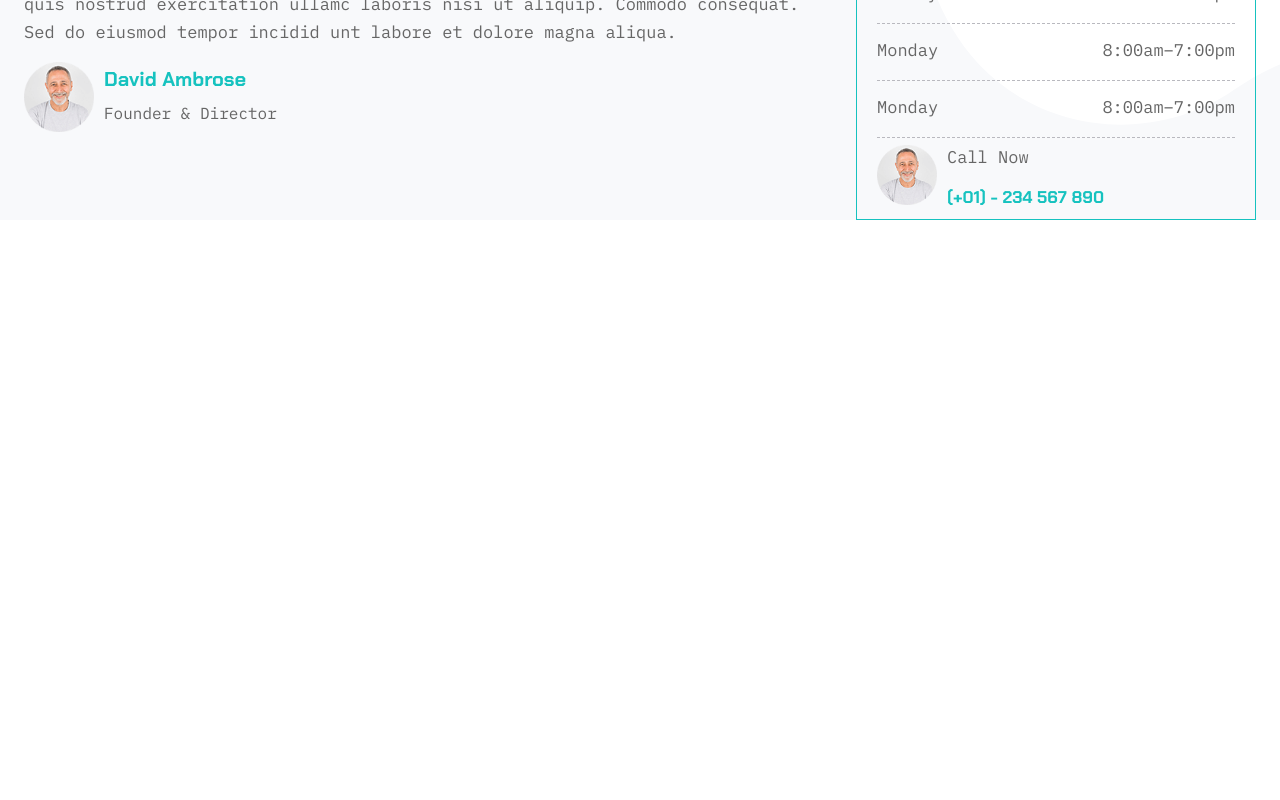
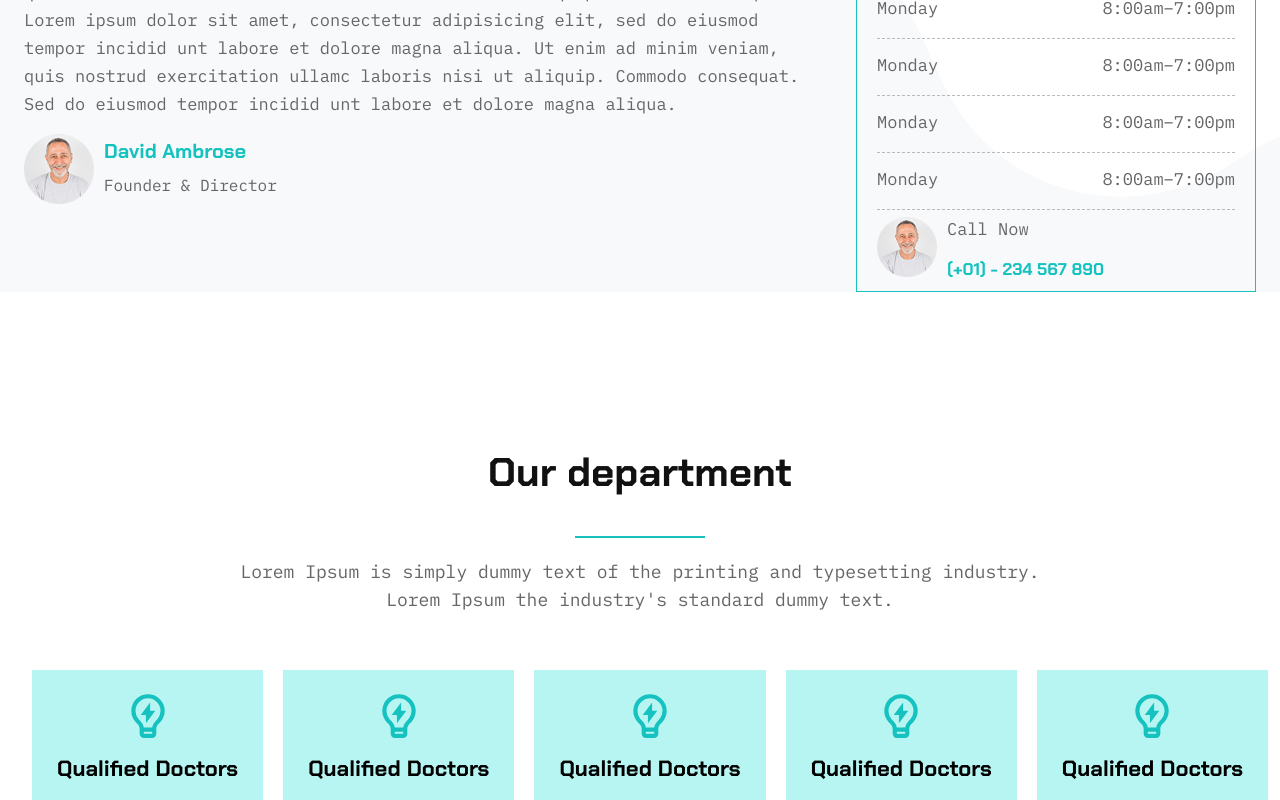
Before and after one commit to shlomihaimov1/react-gym-for-client, a React (Create React App) app: page / in a window 1280 px wide. Shown: the part 1711-2511 px from the top of the page. Before the commit the page ends 1987 px from the top, so only its background shows below. Built offline with nearby package versions, Linux system fonts and the light colour scheme.

Commit message:
code update

```diff
--- a/src/App.js
+++ b/src/App.js
@@ -8,7 +8,7 @@ import Utility from './New/components/Utility';
 import ContactInfo from './New/components/ContactInfo';
 import { Route } from 'react-router-dom';
 import WhitePaper from './New/components/WhitePaper';
-import Faq from './New/components/Faq';
+import Department from './New/components/Department';
 import ReactCarousel from './New/components/ReactCarousel';
 import Cards from './New/components/Cards';
 function App() {
@@ -43,6 +43,7 @@ function App() {
       <HeaderSection/>
       <Cards/>
       <ContactInfo/>
+      <Department/>
       </div>
   );
 }
--- a/src/New/components/ContactInfo.js
+++ b/src/New/components/ContactInfo.js
@@ -6,6 +6,8 @@ function ContactInfo() {
     <div className='contactInfo' id='link3'>
      <h1>Who We Are</h1>
      <div className='line'></div>
+     <p>Lorem Ipsum is simply dummy text of the printing and typesetting industry. <br></br>
+Lorem Ipsum the industry's standard dummy text.</p>
  <div className='contact__info__back container'>
  <div className='contact__info__grid container'>
         <div className='contact__info__text'>
--- /dev/null
+++ b/src/New/components/Department.js
@@ -0,0 +1,42 @@
+import React from 'react'
+import '../style/department.scss'
+import { RiLightbulbFlashLine } from 'react-icons/ri';
+function Department() {
+  return (
+    <div className='dep__container' id='link2'>
+        <h1>Our department</h1>
+     <div className='line'></div>
+     <p>Lorem Ipsum is simply dummy text of the printing and typesetting industry. <br></br>
+Lorem Ipsum the industry's standard dummy text.</p>
+    <div className='deps container'>
+   <div className='dep'><div className='dep__circle'><RiLightbulbFlashLine className='dep__icon' size={50}/></div>
+   <h2>Qualified Doctors</h2>
+   </div>
+
+   <div className='dep'><div className='dep__circle'><RiLightbulbFlashLine className='dep__icon' size={50}/></div>
+   <h2>Qualified Doctors</h2>
+   </div>
+
+
+   <div className='dep'><div className='dep__circle'><RiLightbulbFlashLine className='dep__icon' size={50}/></div>
+   <h2>Qualified Doctors</h2>
+   </div>
+
+
+   <div className='dep'><div className='dep__circle'><RiLightbulbFlashLine className='dep__icon' size={50}/></div>
+   <h2>Qualified Doctors</h2>
+   </div>
+
+
+
+   <div className='dep'><div className='dep__circle'><RiLightbulbFlashLine className='dep__icon' size={50}/></div>
+   <h2>Qualified Doctors</h2>
+   </div>
+
+
+   </div>
+  </div>
+  )
+}
+
+export default Department
--- a/src/New/components/Faq.js
+++ /dev/null
@@ -1,25 +0,0 @@
-import React from 'react'
-import '../style/faq.scss'
-import logo1 from '../logo/4.png'
-import logo2 from '../logo/4.png'
-import logo3 from '../logo/4.png'
-import logo4 from '../logo/4.png'
-import logo5 from '../logo/4.png'
-function Faq() {
-  return (
-    <div className='faq'>
-    {/* heading */}
-    <h1>מה כדאי לבחור G-Fit ?</h1>
-    {/* fad grid */}
-        <div className='faq__inner'>
-            <div className='faq__logo'><img src={logo1}/></div>
-            <div className='faq__logo'><img src={logo2}/></div>
-            <div className='faq__logo'><img src={logo3}/></div>
-            <div className='faq__logo'><img src={logo4}/></div>
-            <div className='faq__logo'><img src={logo5}/></div>
-        </div>
-    </div>
-  )
-}
-
-export default Faq
--- /dev/null
+++ b/src/New/style/department.scss
@@ -0,0 +1,64 @@
+.dep__container{
+    padding-top: 100px;
+    text-align: center;
+    h1{
+        font-size: 40px;
+        padding-bottom: 20px;
+    }
+    p{
+        padding-bottom: 25;
+        font-size: 18px;
+    }
+    .line{
+        height: 2px;
+        width: 100%;
+        max-width: 130px;
+        margin: 20px auto;
+        background-color:rgb(22, 194, 191);;
+
+       }
+}
+.deps{
+   display: flex;
+   padding-top: 5vh;
+    .dep{
+        width: 100%;
+        height: auto;
+        text-align: center;
+        align-items: center;
+        margin-left: 20px;
+        background-color: rgb(182, 245, 242);
+        padding-top: 10px;
+        padding-bottom: 10px;
+        h2{
+            color: black;
+            padding-top: 5px;
+            font-size: 22px;
+        }
+        P{
+            padding-top: 15px;
+            font-size: 17.5px;
+            font-weight: 400;
+            width: 100%;
+            max-width: 390px;
+        }
+    }
+    .dep__circle{
+        padding: 10px;
+        height: auto;
+        border-radius: 50%;
+    }
+    .dep__icon{
+        color:  rgb(22, 194, 191);
+    }
+}
+
+
+@media screen and (max-width: 800px){
+.deps{
+    flex-direction: column;
+    .dep{
+        margin-top: 20px;
+    }
+}
+}
--- a/src/New/style/faq.scss
+++ /dev/null
@@ -1,36 +0,0 @@
-.faq{
-    width: 100%;
-    height: auto;
-    text-align: center;
-    background: linear-gradient(to bottom, rgba(7, 0, 0, 0.697), rgb(14, 11, 11)),
-    url('../images/gym.jpg') no-repeat center / cover;
-    h1{
-        color: white;
-        font-size: 45px;
-        padding-top: 8vh;
-        padding-bottom: 3vh;
-    }
-    .faq__inner{
-        width: 100%;
-        padding-top: 5vh;
-        padding-bottom: 10vh;
-        max-width: 1000px;
-        margin: 0 auto;
-        display: flex;
-        .faq__logo{
-            margin-top: 12vh;
-            width: 100%;
-            max-width: 200px;
-        }
-    }
-}
-@media screen and (max-width: 800px){
-    .faq__inner{
-        flex-direction: column;
-        .faq__logo{
-            width: 100%;
-            max-width: 1000px;
-            margin: 0 auto;
-        }
-    }
-}
```
